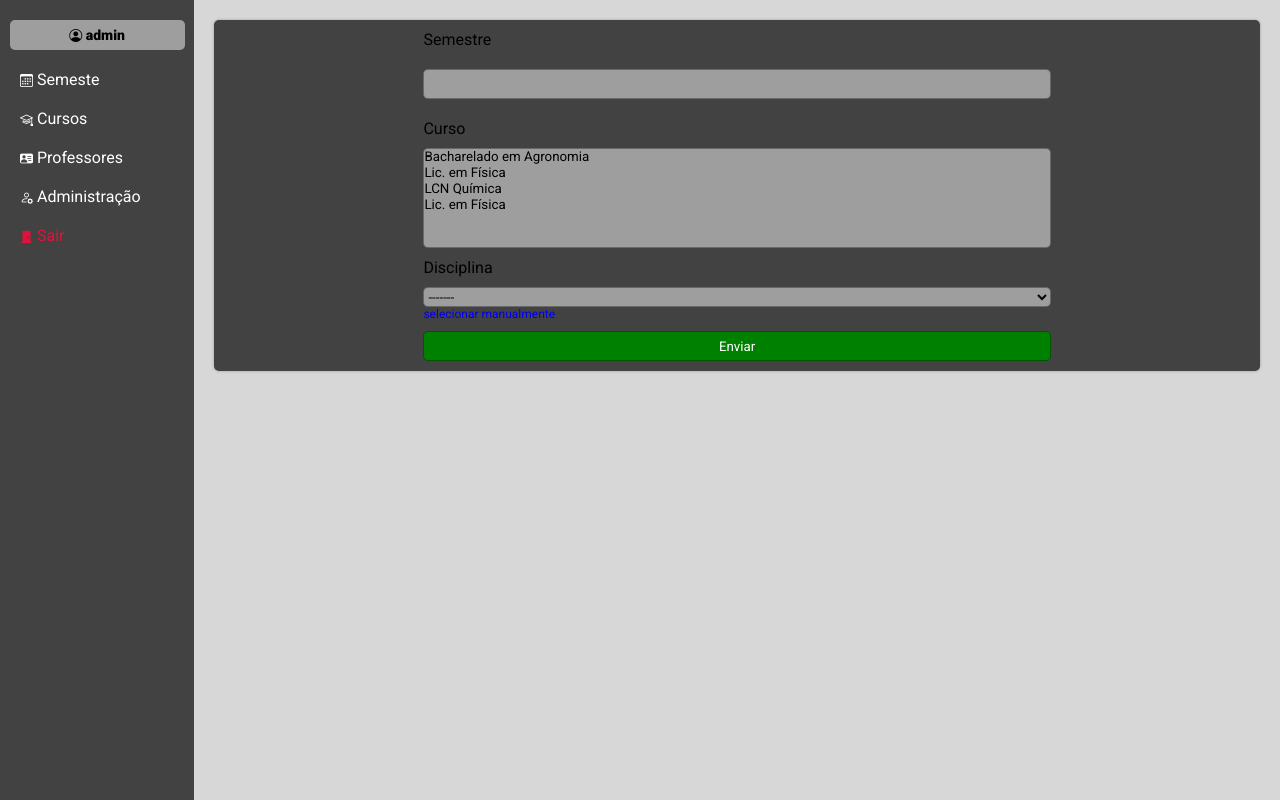
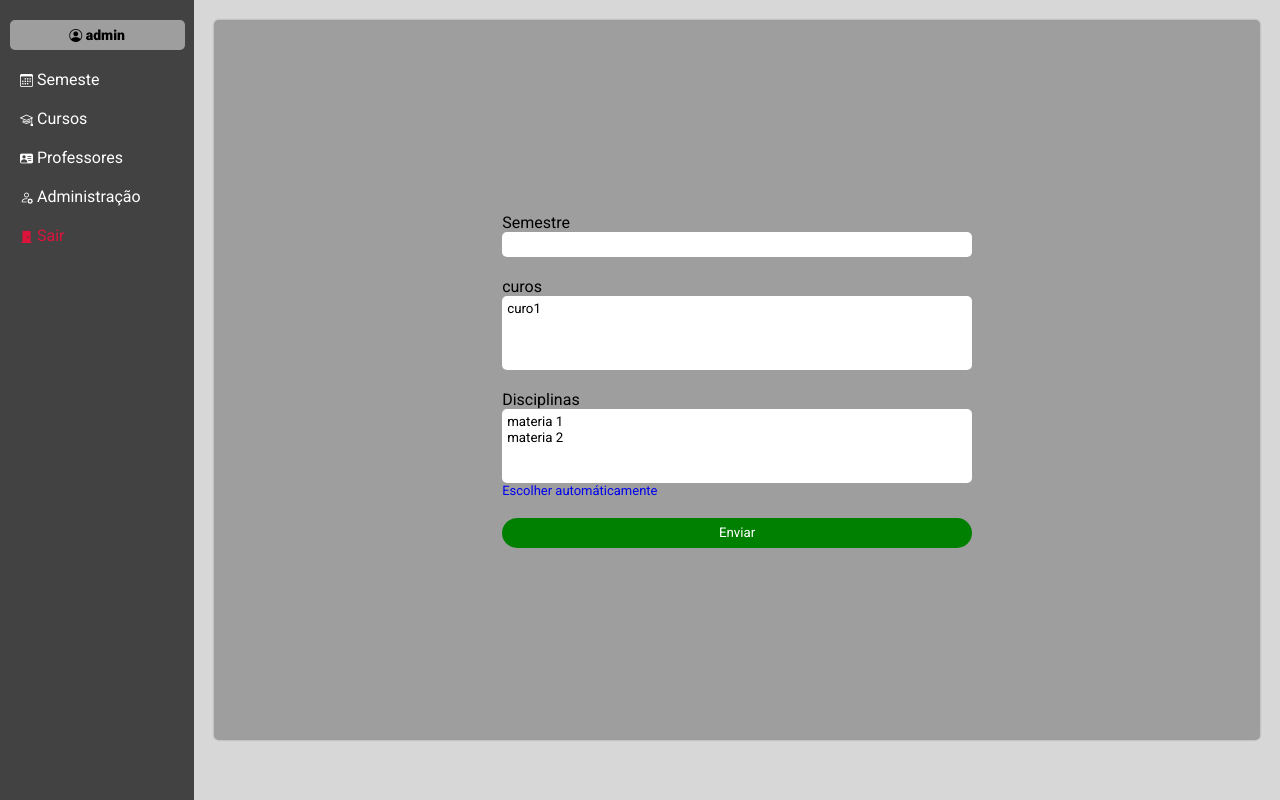
Before and after one commit to Alan047/Atribuicao_Aulas_Project_Dj, a Django app: page /adicionar_semestre/ in a window 1280 px wide. Run offline with Django 5.2, Linux system fonts and the light colour scheme; a user stored in the database is signed in; data comes from the database, SQL or seed files in the repository; both versions use the stored data as it was after the commit.

Commit message:
estilizacao-formulario-addSemestre
Ainda não finalizado.

```diff
--- a/core/admin.py
+++ b/core/admin.py
@@ -12,6 +12,10 @@ class SemestreAdmin(admin.ModelAdmin):
 class CursoAdmin(admin.ModelAdmin):
     pass
 
-@admin.register(Professor, Disciplina, Status)
+@admin.register(Professor, Status)
 class CursoAdmin(admin.ModelAdmin):
+
     pass
+@admin.register(Disciplina)
+class CursoAdmin(admin.ModelAdmin):
+    list_display = ('diciplina','periodo', 'curso', 'impar_par')
--- a/core/models.py
+++ b/core/models.py
@@ -16,6 +16,16 @@ class Disciplina(models.Model):
     diciplina = models.CharField(max_length=50)
     curso = models.ForeignKey(Curso, verbose_name='curso', on_delete=models.CASCADE, null=True ,blank=True)
     periodo = models.IntegerField(blank=True, null=True)
+    impar_par = models.CharField(max_length=6, blank=True)
+
+    def save(self, *args, **kwargs):
+        if self.periodo % 2 == 0:
+            self.impar_par = 'par'
+            print('É par')
+        else:
+            self.impar_par = 'impar'
+            print('É impar')
+        super().save(*args, **kwargs)
 
     def __str__(self) -> str:
         return self.diciplina
--- a/core/static/style.css
+++ b/core/static/style.css
@@ -180,47 +180,82 @@ i {
     font-size: 13px;
 }
 
-.formularios {
+#formularios-addSemestre {
+    height: 90vh;
     display: flex;
     justify-content: center;
-    width:100%;
-    background-color: #424242;
+    box-shadow: 0px 0px 2px rgba(0, 0, 0, 0.342);
     border-radius: 5px;
-    box-shadow: 0px 0px 3px rgba(0, 0, 0, 0.288);
+    background-color: #9e9e9e;
 }
 
-form {
+#form-add-semestre {
+    width: 60%;
+    padding: 20px;
+    justify-content: center;
+    align-items: center;
+    display: flex;
+    flex-direction: column;
+
+}
+
+#form-add-semestre #input-semestre, select{
+   margin-bottom: 20px;
+   width: 80%;
+   padding: 5px;
+   border-radius: 5px;
+   border: none;
+}
+
+#form-add-semestre .label-input-text {
+    display: block;
+    width: 80%;
+}
+
+
+#form-add-semestre a {
+    font-size: 13px;
+    width: 80%;
+    text-decoration: none;
+}
+
+#button-enviar-addSemestre {
+    width: 80%;
+    background-color: green;
+    border: none;
+    height: 30px;
+    border-radius: 150px;
+    margin-top: 20px;
+    cursor: pointer;
+    color: #ffffff;
+}
+
+#button-enviar-addSemestre:hover {
+    background-color: darkgreen;
+}
+
+#form-add-semestre a:hover {
+    color: green;
+}
+
+#select-disciplinas-addSemestre {
+    margin-bottom: 0px;
+}
+
+#form-add-semestre div {
+    margin: 0px;
+
+
+}
+
+
+
+#form-login {
     display: flex;
     flex-direction: column;
     width: 60%;
 }
 
-form input, select {
-    background-color: #9e9e9e;
-    border: 1px solid rgba(0, 0, 0, 0.342);
-    border-radius: 5px;
-}
-
-input {
-    height: 30px;
-}
-
-select {
-    height: 100px;
-}
-
-#checkbox-todos {
-    width: 20px;
-    height: 80%;
-    padding-top: 10px;
-
-
-}
-
-input, section, label {
-    margin-top: 10px;
-    margin-bottom: 10px;
-}
 
 #id_disciplinas {
     display: none;
@@ -263,6 +298,7 @@ input, section, label {
     height: 40px;
     padding: 10px;
     margin-bottom: 20px;
+    border-radius: 5px;
 }
 
 #box-login form {
--- a/core/templates/adicionar_semestre.html
+++ b/core/templates/adicionar_semestre.html
@@ -2,20 +2,22 @@
 
 {% block conteudo %}
 
-<div id="formularios" class="formularios">
-<form method="post">
+<div id="formularios-addSemestre">
+<form method="post" id="form-add-semestre">
     {% csrf_token %}
-    {% for field in form %}
-    <label for="{{ field.id_for_label }}">{{field.label}}</label>
-        {{field}}
-        {% endfor %}
-       <select name="periodos" id="select-dicplinas-periodo">
-        <option value="0" selected >-------</option>
-        <option value="par">Priodos pares</option>
-        <option value="impar">Priodos impares</option>
-       </select>
-       <a href="#" id="disciplinas-mostrar-select">selecionar manualmente</a>
-       <input type="submit" value="Enviar" id="botao-enviar" class="color-verde">
+    <label for="input-semestre" class="label-input-text">Semestre</label>
+    <input type="text" name="semestre" id="input-semestre">
+    <label for="select-cursos-addSemestre" class="label-input-text">curos</label>
+    <select name="curos" id="select-cursos-addSemestre" multiple>
+        <option value="curso1">curo1</option>
+    </select>
+    <label for="select-disciplinas-addSemestre" class="label-input-text">Disciplinas</label>
+    <select name="disciplinas" id="select-disciplinas-addSemestre" multiple>
+        <option value="materia 1">materia 1</option>
+        <option value="materia 2">materia 2</option>
+    </select>
+    <a href="#">Escolher automáticamente</a>
+    <input id="button-enviar-addSemestre" type="button" value="Enviar">
 </form>
 </div>
 {% endblock conteudo %}
--- a/core/templates/login.html
+++ b/core/templates/login.html
@@ -11,7 +11,7 @@
     </div>
     <div id="coteiner-login">
         <div id="box-login">
-            <form method="post">
+            <form method="post" id="form-login">
                 {% csrf_token %}
        <h3><i class="bi bi-person-vcard-fill icon-login"></i>    login</h3>
        <label for="username">Usuário:</label>
--- a/core/views.py
+++ b/core/views.py
@@ -61,22 +61,9 @@ def disciplinas_list(request, id, id2):
 def adicionar_semestre(request):
     form = SemestreForm()
     if request.method == 'POST':
-        disciplinas_pares = Disciplina.objects.filter(periodo__isnull=False).extra(where=['"core_disciplina"."periodo" % 2 = 0'])
-        disciplinas_impares = Disciplina.objects.filter(periodo__isnull=False).extra(where=[' "core_disciplina"."periodo" % 2 > 0'])
-        form = SemestreForm(request.POST)
-        print(request.POST['periodos'])
-        if form.is_valid():
-            semestre = form.save(commit=False)
-            semestre.save()
-            if request.POST['periodos'] == 'impar':
-                semestre.disciplinas.set(disciplinas_impares)
-                print('entrou no impar')
-            if request.POST['periodos'] == 'par':
-                semestre.disciplinas.set(disciplinas_pares)
-                print('entrou no par')
-            semestre.cursos.set(form.cleaned_data['cursos'])
-            semestre.disciplinas.set(form.cleaned_data['disciplinas'])
-        return redirect('/adicionar_semestre')
+        disciplinas_pares = Disciplina.objects.filter(periodo__isnull=False, impar_par='par')
+        disciplinas_impares = Disciplina.objects.filter(periodo__isnull=False, impar_par='impar')
+        print(request.POST)
     context = {
         'form':form
     }
```
Also changed, not shown: core/migrations/0007_disciplina_impar_par.py (added), core/migrations/0008_alter_disciplina_impar_par.py (added), core/migrations/0009_alter_disciplina_impar_par.py (added), db.sqlite3.
